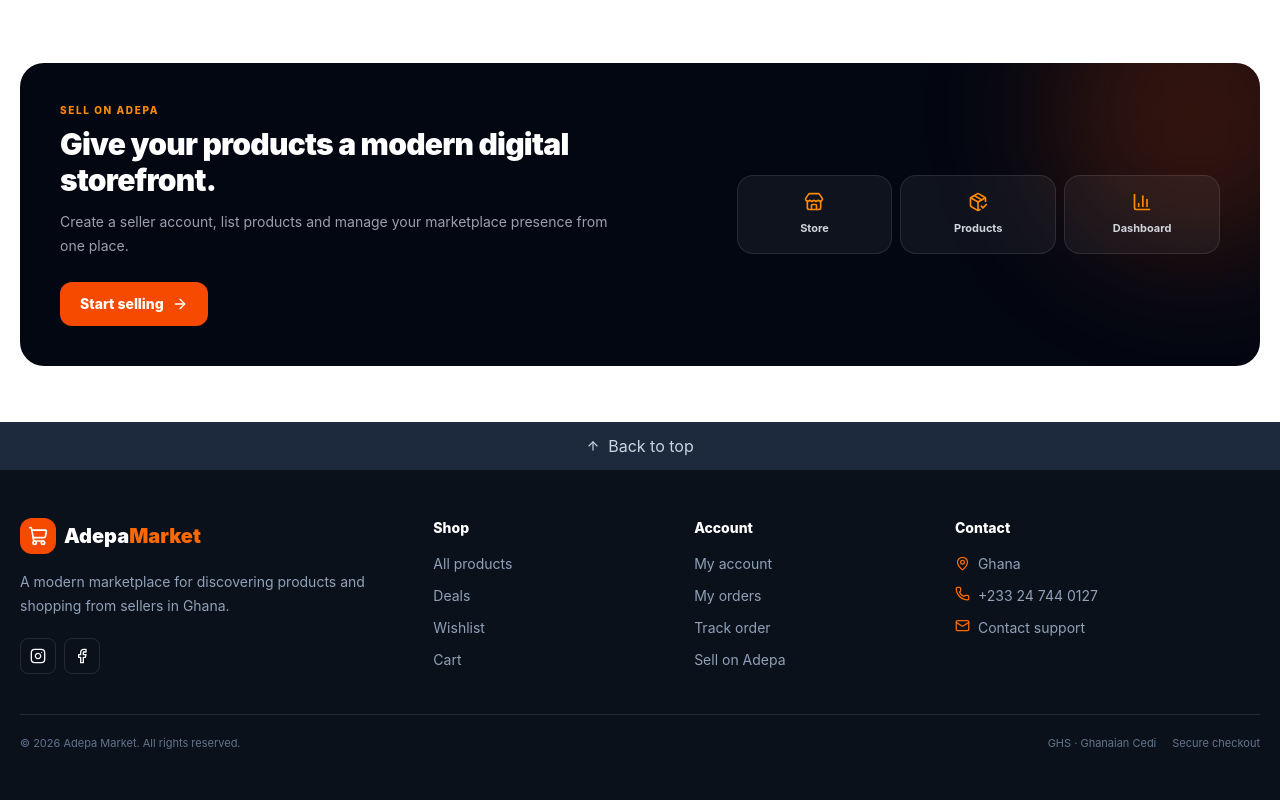
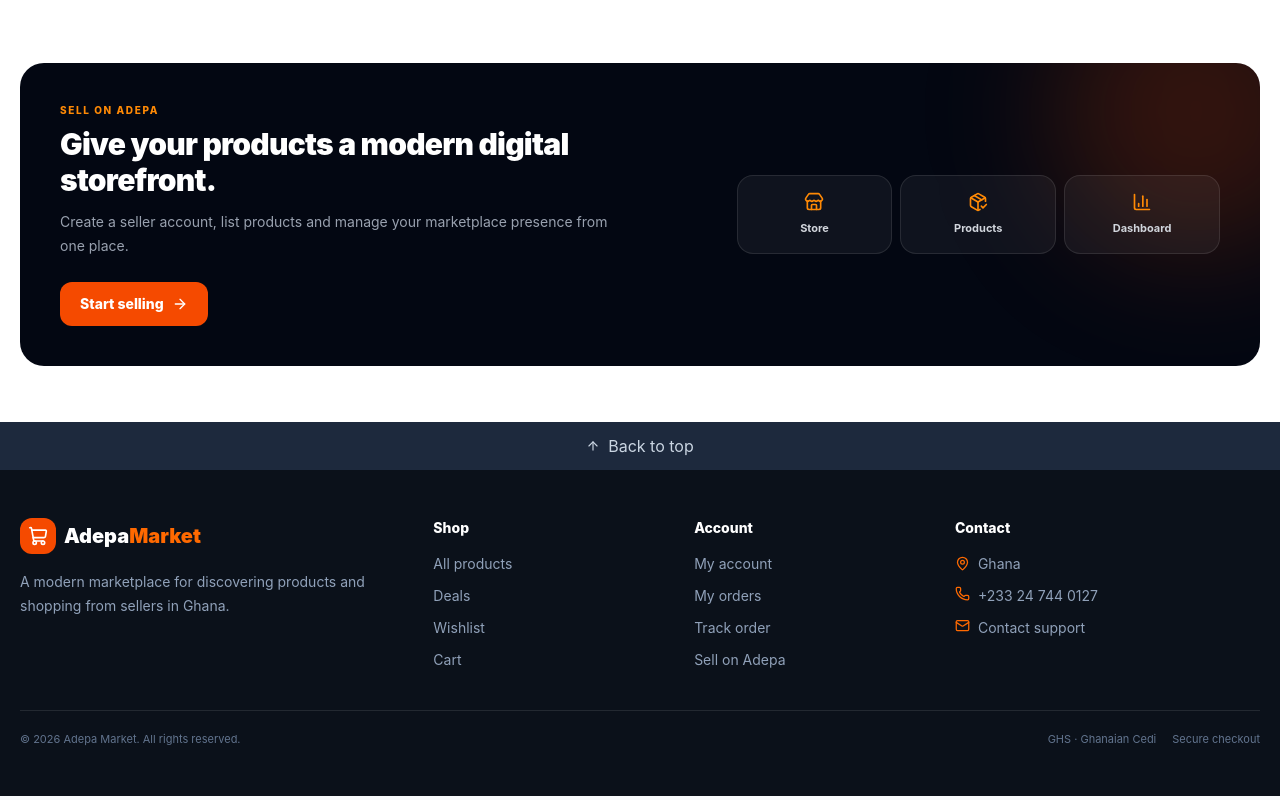
Before and after one commit to Loriego/adepa-market, a React (Vite) app: page / in a window 1280 px wide. Shown: the part 1978-2778 px from the top of the page. Built offline with nearby package versions, Linux system fonts and the light colour scheme; no server answers; the database is empty.

Commit message:
Remove placeholder social destinations

```diff
--- a/src/components/Footer.jsx
+++ b/src/components/Footer.jsx
@@ -1,5 +1,5 @@
 import { Link } from "react-router-dom";
-import { ShoppingCart, Instagram, Facebook, Mail, Phone, MapPin, ArrowUp } from "lucide-react";
+import { ShoppingCart, Mail, Phone, MapPin, ArrowUp } from "lucide-react";
 
 export default function Footer() {
   const year = new Date().getFullYear();
@@ -17,10 +17,6 @@
               <span className="text-xl font-black">Adepa<span className="text-orange-500">Market</span></span>
             </Link>
             <p className="text-sm text-slate-400 leading-6 mt-4 max-w-sm">A modern marketplace for discovering products and shopping from sellers in Ghana.</p>
-            <div className="flex gap-2 mt-5">
-              <a href="https://www.instagram.com/" target="_blank" rel="noreferrer" aria-label="Instagram" className="w-9 h-9 rounded-lg border border-white/10 flex items-center justify-center text-slate-400 hover:text-white hover:border-orange-500 transition"><Instagram size={16} /></a>
-              <a href="https://www.facebook.com/" target="_blank" rel="noreferrer" aria-label="Facebook" className="w-9 h-9 rounded-lg border border-white/10 flex items-center justify-center text-slate-400 hover:text-white hover:border-orange-500 transition"><Facebook size={16} /></a>
-            </div>
           </div>
 
           <div><h3 className="text-sm font-extrabold">Shop</h3><div className="mt-4 space-y-3 text-sm text-slate-400"><Link className="block hover:text-white" to="/shop">All products</Link><Link className="block hover:text-white" to="/shop?deals=true">Deals</Link><Link className="block hover:text-white" to="/wishlist">Wishlist</Link><Link className="block hover:text-white" to="/cart">Cart</Link></div></div>
```
